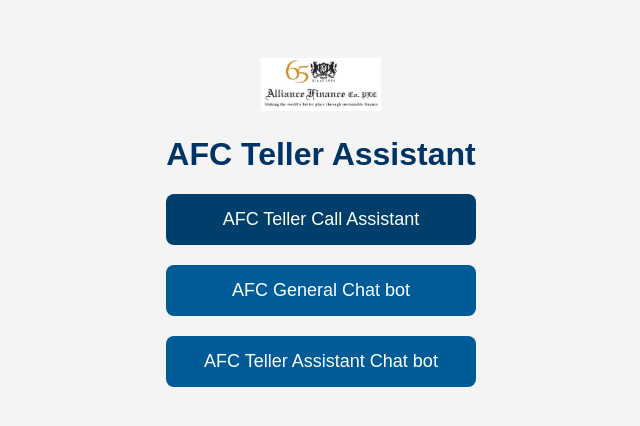
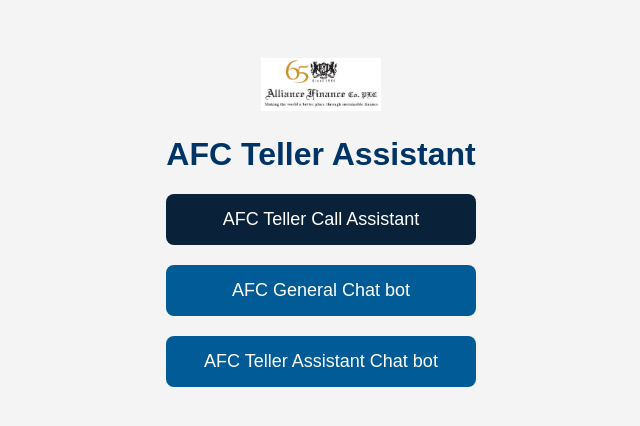
Before and after one commit to Dabared/AFC_Teller_Assistant_V4, a plain HTML site: page index.html in a window 1280 px wide. In both pictures the pointer is over the link "AFC Teller Call Assistant". Shown: the whole page, without its empty margins (319-959 px from the left). Drawn offline with Linux system fonts and the light colour scheme.

Commit message:
Update index.html

```diff
--- a/index.html
+++ b/index.html
@@ -30,7 +30,7 @@
       text-decoration: none;
     }
     .btn:hover {
-      background-color: #003f6b;
+      background-color: #0a2239;
     }
   </style>
 </head>
```
